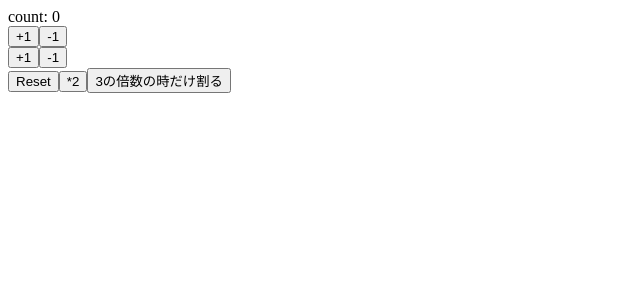
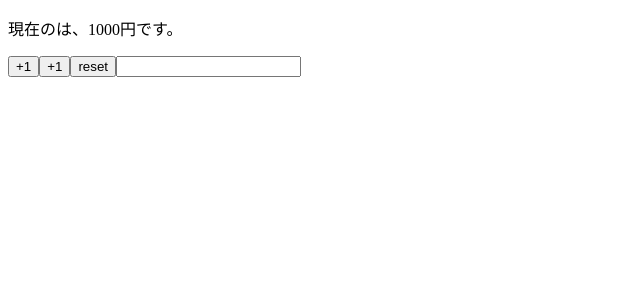
Before and after one commit to toshi-oliver/react-hooks-101, a React (Create React App) app: page / in a window 1280 px wide. Shown: the top 300 px of the page, without its empty margins (0-640 px from the left). Built offline with nearby package versions, Linux system fonts and the light colour scheme.

Commit message:
implement component using multiple states

```diff
--- a/src/App.js
+++ b/src/App.js
@@ -1,36 +1,30 @@
 import React, { useState } from "react";
 
-const App = () => {
-  const [count, setCount] = useState(0);
+const App = (props) => {
+  const [name, setName] = useState(props.name);
+  const [price, setPrice] = useState(props.price);
 
-  const increment = () => setCount(count + 1);
-  const decrement = () => setCount(count - 1);
-
-  const increment2 = () => setCount((previousCount) => previousCount + 1);
-  const decrement2 = () => setCount((previousCount) => previousCount - 1);
-
-  const reset = () => setCount((count) => 0);
-  const double = () => setCount(count * 2);
-  const divide3 = () => setCount(count % 3 === 0 ? count / 3 : count);
+  const reset = () => {
+    setPrice(props.price);
+    setName(props.name);
+  };
 
   return (
-    <React.Fragment>
-      <div>count: {count}</div>
-      <div>
-        <button onClick={increment}>+1</button>
-        <button onClick={decrement}>-1</button>
-      </div>
-      <div>
-        <button onClick={increment2}>+1</button>
-        <button onClick={decrement2}>-1</button>
-      </div>
-      <div>
-        <button onClick={reset}>Reset</button>
-        <button onClick={double}>*2</button>
-        <button onClick={divide3}>3の倍数の時だけ割る</button>
-      </div>
-    </React.Fragment>
+    <>
+      <p>
+        現在の{name}は、{price}円です。
+      </p>
+      <button onClick={() => setPrice(price + 1)}>+1</button>
+      <button onClick={() => setPrice(price - 1)}>+1</button>
+      <button onClick={() => reset(props.price)}>reset</button>
+      <input value={name} onChange={(e) => setName(e.target.value)} />
+    </>
   );
 };
 
+App.defaultProps = {
+  name: "",
+  price: 1000,
+};
+
 export default App;
```
